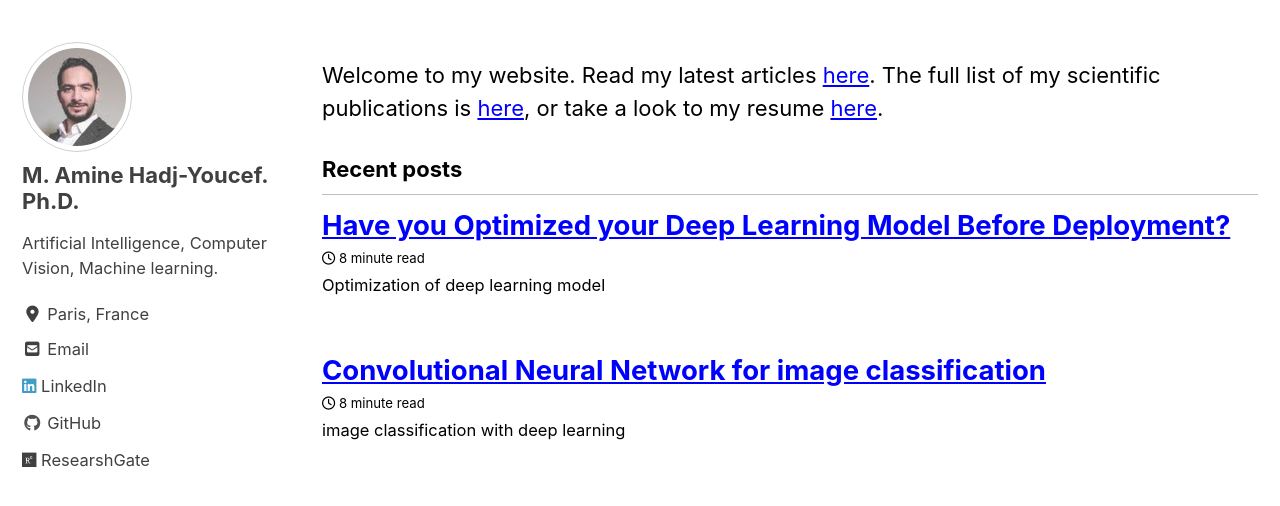
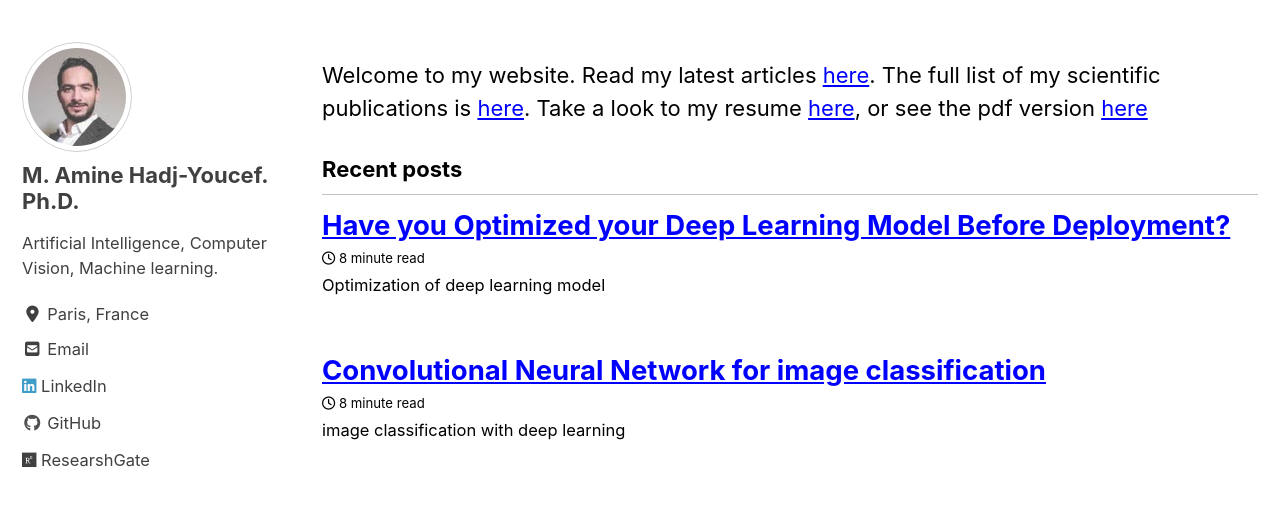
Before and after one commit to amineHY/amine-hadjyoucef.github.io, a Jekyll site: the page built from index.html, in a window 1280 px wide and 900 px high, scrolled down 908 px, cut to the strip 165-671 px from the top of the window. Built offline with Jekyll 4.4.1, drawn with Linux system fonts in a browser that asks for light colours; cached includes are drawn as plain includes; nearby versions of some CDN libraries; the list of posts is cut into pages by our own code.

Commit message:
update resume

```diff
--- a/index.html
+++ b/index.html
@@ -10,4 +10,5 @@ classes: wide
 
 
 Welcome to my website. Read my latest articles <a href="/articles/">here</a>.
-The full list of my scientific publications is <a href="/publications/">here</a>, or take a look to my resume <a href="/resume/">here</a>.
+The full list of my scientific publications is <a href="/publications/">here</a>. Take a look to my resume <a href="/resume/">here</a>,
+or see the pdf version <a href="assets/pdf/CV_detailed.pdf">here</a>
```
Also changed, not shown: _pages/resume.md (+1 -1 lines), 1 other file.
